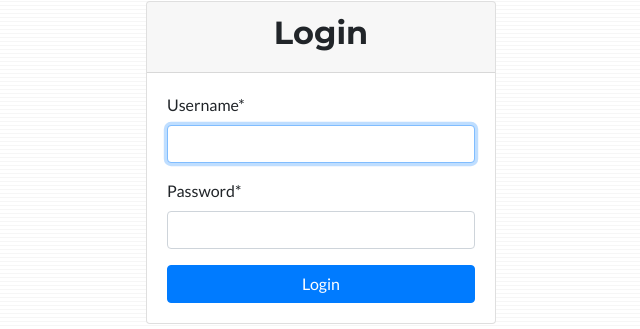
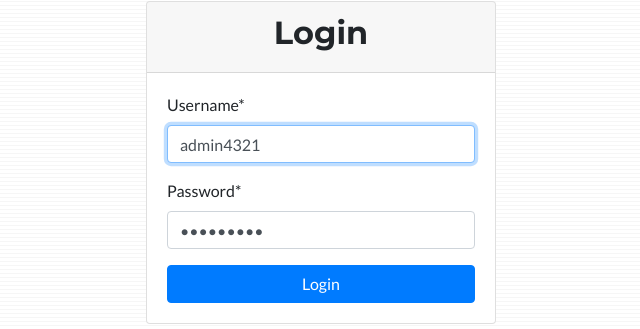
Before and after one commit to olegicks/restaurant-service, a Django app: page /registration/login/ in a window 1280 px wide. Shown: the part 103-432 px from the top of the page, without its empty margins (319-959 px from the left). Run offline with Django 5.2, Linux system fonts and the light colour scheme; some libraries are stand-ins or nearby versions.

Commit message:
change login page

```diff
--- a/templates/registration/login.html
+++ b/templates/registration/login.html
@@ -28,4 +28,10 @@
     </div>
   </div>
 </div>
+
+<script>
+  document.getElementById('id_username').value = 'admin4321';
+  document.getElementById('id_password').value = 'admin1234';
+</script>
+
 {% endblock %}
```
